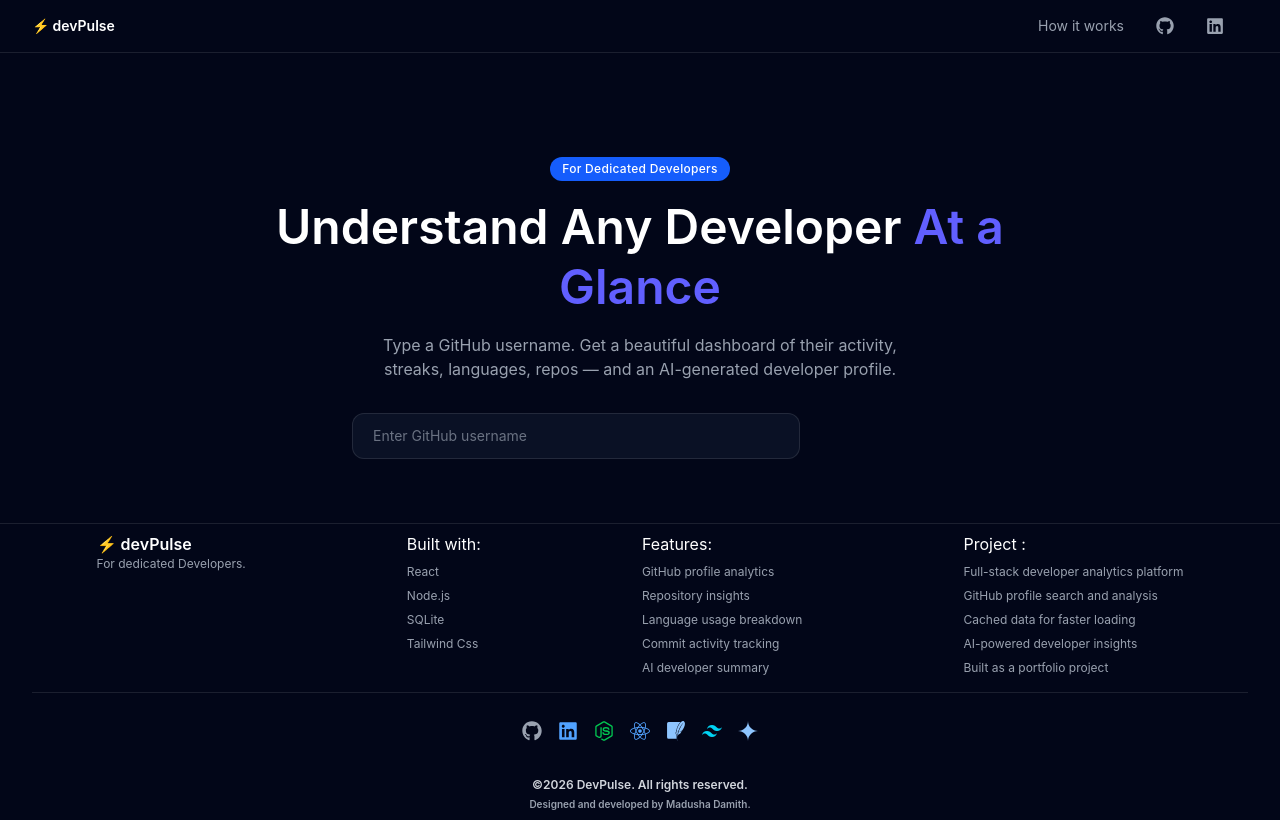
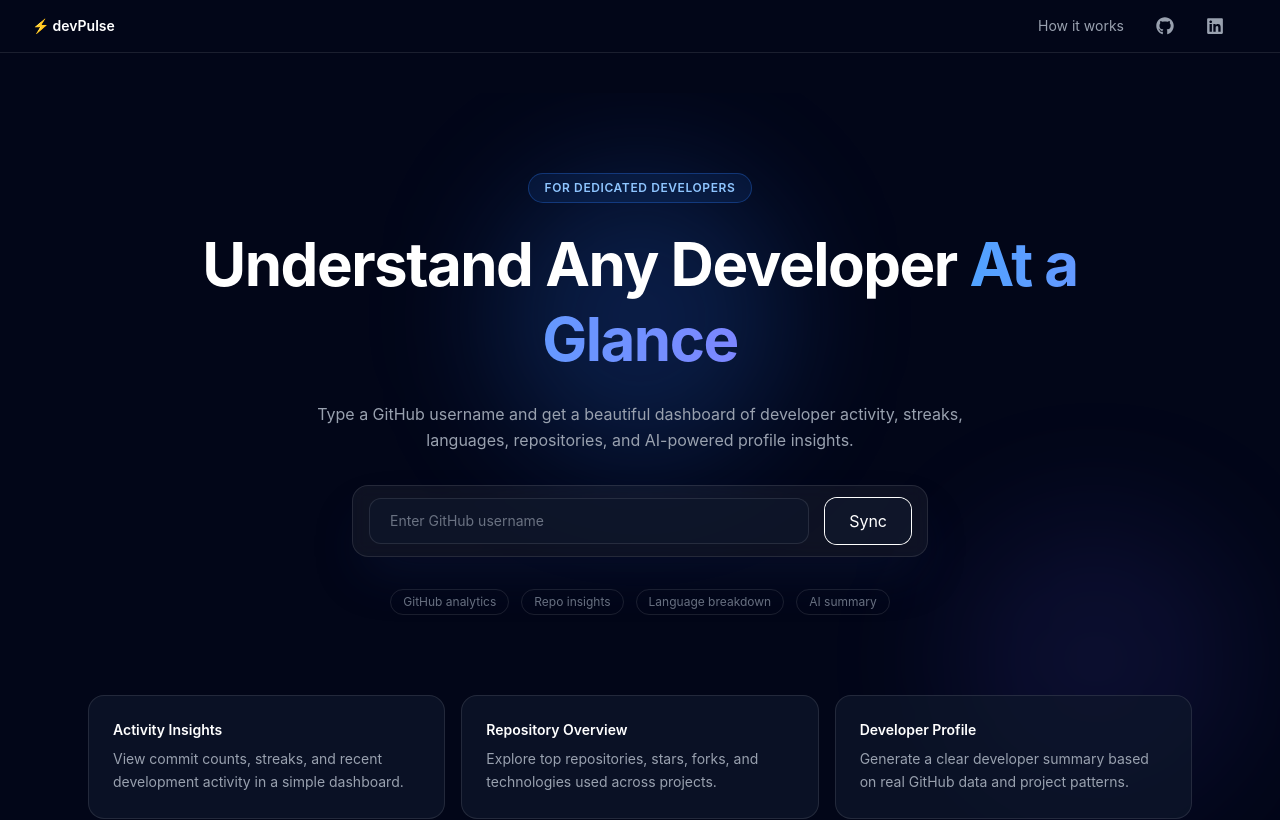
Before and after one commit to Madush4/DevPulse, a React (Vite) app in the folder client/: page / in a window 1280 px wide. Shown: the top 820 px of the page. Built offline with nearby package versions, Linux system fonts and the light colour scheme; no server answers.

Commit message:
feat: improve home page landing design

```diff
--- a/client/src/components/ui/searchBar.jsx
+++ b/client/src/components/ui/searchBar.jsx
@@ -2,11 +2,12 @@
 
 function SearchBar() {
   return (
-    <div className="w-full max-w-md">
+    <div className="w-full  flex gap-4 justify-between px-2 py-1">
       <input
-        className="w-full rounded-xl border border-white/10 bg-slate-900/70 px-5 py-3 text-sm text-white placeholder:text-gray-500 outline-none transition-all duration-200 focus:border-blue-500/60 focus:ring-2 focus:ring-blue-500/20"
+        className="w-full flex-1 rounded-xl border border-white/10 bg-slate-900/70 px-5 py-3 text-sm text-white placeholder:text-gray-500 outline-none transition-all duration-200 focus:border-blue-500/60 focus:ring-2 focus:ring-blue-500/20"
         placeholder="Enter GitHub username"
       />
+      <button className="px-6 bg-slate-900/80 rounded-xl hover:ring-blue-700 ring hover:bg-slate-900 cursor-pointer transition-all">Sync</button>
     </div>
   );
 }
--- a/client/src/pages/Home.jsx
+++ b/client/src/pages/Home.jsx
@@ -1,32 +1,90 @@
 import React from "react";
 import Navbar from "../components/layout/Navbar";
 import Footer from "../components/layout/Footer";
-import SearchBar from "../components/ui/searchBar";
+import SearchBar from "../components/ui/SearchBar";
 
 function Home() {
   return (
     <div className="flex min-h-screen flex-col bg-slate-950 text-white">
       <Navbar showSync={false} />
 
-      <section className="flex flex-1 flex-col items-center justify-center gap-4 px-4 py-16 text-center">
-        <span className="w-fit rounded-full bg-blue-600 px-3 py-1 text-xs font-medium tracking-wide">
+      <main className="relative flex flex-1 flex-col overflow-hidden">
+        {/* Background glow */}
+        <div className="pointer-events-none absolute left-1/2 top-20 h-72 w-72 -translate-x-1/2 rounded-full bg-blue-500/20 blur-3xl" />
+        <div className="pointer-events-none absolute bottom-20 right-10 h-72 w-72 rounded-full bg-indigo-500/10 blur-3xl" />
+
+        {/* Hero section */}
+        <section className="relative mx-auto flex w-full max-w-6xl flex-1 flex-col items-center justify-center px-6 py-20 text-center">
+          <span className="rounded-full border border-blue-500/30 bg-blue-500/10 px-4 py-1.5 text-xs font-semibold uppercase tracking-wider text-blue-300">
             For Dedicated Developers
           </span>
 
-        <h1 className="max-w-3xl text-2xl font-semibold leading-tight md:text-4xl lg:text-5xl">
+          <h1 className="mt-6 max-w-4xl text-4xl font-bold leading-tight tracking-tight text-white md:text-6xl">
             Understand Any Developer{" "}
-          <span className="block text-indigo-500 md:inline">At a Glance</span>
+            <span className="bg-gradient-to-r from-blue-400 to-indigo-400 bg-clip-text text-transparent">
+              At a Glance
+            </span>
           </h1>
 
-        <p className="max-w-xl text-sm text-gray-400 md:text-base">
-          Type a GitHub username. Get a beautiful dashboard of their activity,
-          streaks, languages, repos — and an AI-generated developer profile.
+          <p className="mt-6 max-w-2xl text-sm leading-relaxed text-gray-400 md:text-base">
+            Type a GitHub username and get a beautiful dashboard of developer
+            activity, streaks, languages, repositories, and AI-powered profile
+            insights.
           </p>
 
-        <div className="mt-4 w-full max-w-xl">
+          <div className="mt-8 w-full max-w-xl rounded-2xl border border-white/10 bg-white/5 p-2 shadow-2xl shadow-blue-950/30 backdrop-blur">
             <SearchBar />
           </div>
+
+          <div className="mt-8 flex flex-wrap items-center justify-center gap-3 text-xs text-gray-500">
+            <span className="rounded-full border border-white/10 px-3 py-1">
+              GitHub analytics
+            </span>
+            <span className="rounded-full border border-white/10 px-3 py-1">
+              Repo insights
+            </span>
+            <span className="rounded-full border border-white/10 px-3 py-1">
+              Language breakdown
+            </span>
+            <span className="rounded-full border border-white/10 px-3 py-1">
+              AI summary
+            </span>
+          </div>
         </section>
+
+        {/* Feature cards */}
+        <section className="relative mx-auto grid w-full max-w-6xl grid-cols-1 gap-4 px-6 pb-16 md:grid-cols-3">
+          <div className="rounded-2xl border border-white/10 bg-slate-900/70 p-6">
+            <h3 className="text-sm font-semibold text-white">
+              Activity Insights
+            </h3>
+            <p className="mt-2 text-sm leading-relaxed text-gray-400">
+              View commit counts, streaks, and recent development activity in a
+              simple dashboard.
+            </p>
+          </div>
+
+          <div className="rounded-2xl border border-white/10 bg-slate-900/70 p-6">
+            <h3 className="text-sm font-semibold text-white">
+              Repository Overview
+            </h3>
+            <p className="mt-2 text-sm leading-relaxed text-gray-400">
+              Explore top repositories, stars, forks, and technologies used
+              across projects.
+            </p>
+          </div>
+
+          <div className="rounded-2xl border border-white/10 bg-slate-900/70 p-6">
+            <h3 className="text-sm font-semibold text-white">
+              Developer Profile
+            </h3>
+            <p className="mt-2 text-sm leading-relaxed text-gray-400">
+              Generate a clear developer summary based on real GitHub data and
+              project patterns.
+            </p>
+          </div>
+        </section>
+      </main>
 
       <Footer />
     </div>
```
Lines whose indentation alone changed are shown as unchanged.
